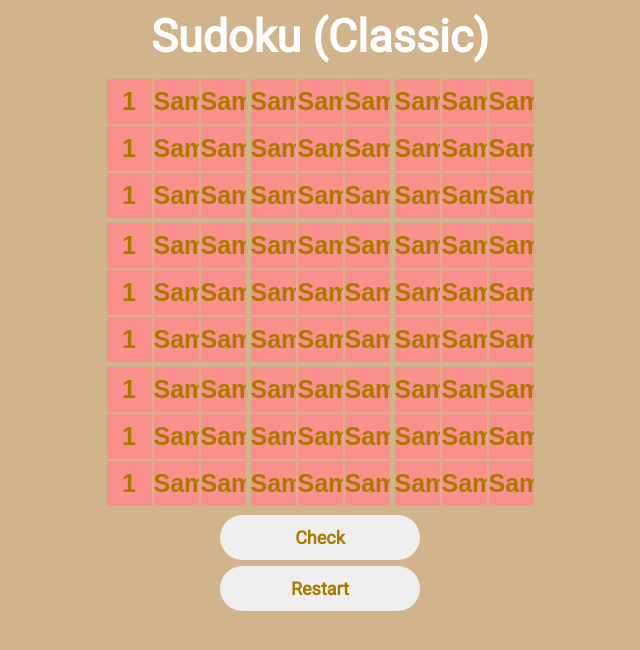
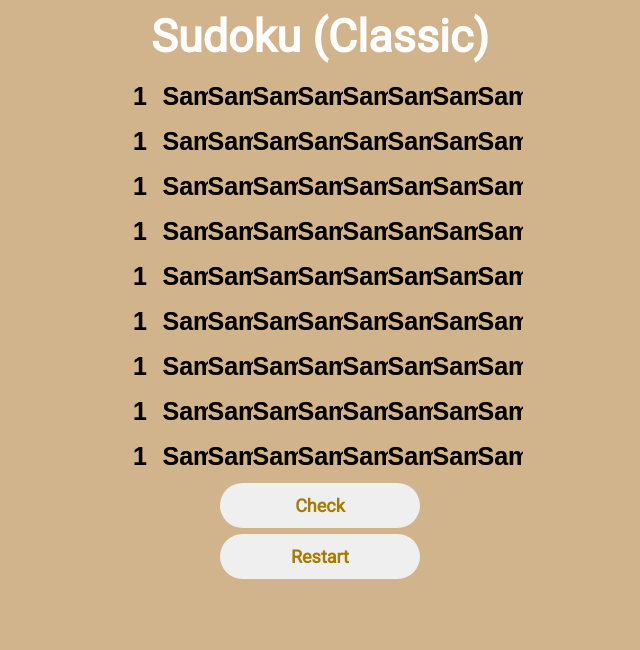
Before and after one commit to ayushgarg-ag/3in1-Sudoku-Web-App, a Flask app: template templates/check.html in a window 1280 px wide. Shown: the top 650 px of the page, without its empty margins (320-960 px from the left). Run offline with Flask 2, Linux system fonts and the light colour scheme; the template is opened without the code that fills it: most values are stand-ins (such as "Sample title", 1, 10 or a date in 2020); some libraries are stand-ins or nearby versions.

Commit message:
Worked on sudoku player and checking grid

```diff
--- a/app.py
+++ b/app.py
@@ -6,6 +6,8 @@ import ctypes
 app = Flask(__name__)
 
 sudoku_grid_list = []
+play_list = []
+
 @app.route('/')
 def menu():
     return render_template('menu.html')
@@ -42,11 +44,13 @@ def play():
 
             # if "/input_classic_play" in request.referrer:
             s = Sudoku(sudoku_grid_list)
-            s.solve()
+            play_list = s.return_array()
+            print("Inside Play: ")
+            print(play_list)
             # elif "/input_kings" in request.referrer:
             #     s = Sudoku_Kings(sudoku_grid_list)
 
-            return render_template('play.html', play_array = s.return_array())
+            return render_template('play.html', play_array = play_list)
         else:
             return render_template('menu.html')
 
@@ -67,9 +71,10 @@ def check():
 
         s = Sudoku(sudoku_grid_list)
         print(s)
-        print(s.check_grid_items())
+        print("Inside Check: ")
+        print(play_list)
 
-        return render_template('check.html', is_solved = s.check_grid(), play_array=s.return_array(), check_array = s.check_grid_items())
+        return render_template('check.html', is_solved = s.check_grid(), play_array=s.return_array(), check_array = s.check_grid_items(), original_array = play_list)
     else:
         return render_template('menu.html')
 
--- a/static/css/main.css
+++ b/static/css/main.css
@@ -118,7 +118,7 @@ input:invalid {
     text-align: center;
 }
 .errors {
-    background-color: rgba(255,0,0,0.4)
+    background-color: rgba(255,0,0,0.4);
 }
 /* Column Borders */
 .grid-container .grid-item:nth-child(n):nth-last-child(9n){
@@ -149,3 +149,6 @@ input:invalid {
 input::selection {
     background: transparent;
 }
+.readonly {
+    color: black;
+}
--- a/templates/base.html
+++ b/templates/base.html
@@ -32,7 +32,5 @@
         <style></style>
         {% block head %}{% endblock %}
     </head>
-    <body>
-        {% block body %}{% endblock %}
-    </body>
+    {% block body %}{% endblock %}
 </html>
--- a/templates/check.html
+++ b/templates/check.html
@@ -65,34 +65,59 @@
 {% endblock %}
 
 {% block body %}
+<body onload="checkAlert()">
 <div class="content">
     <h1 style="text-align: center">Sudoku (Classic)</h1>
     <form action="/check" method="POST">
         <div id="grid-container" class="grid-container">
+
+<!-- # if orig != 0
+# black readonly
+# else
+# if play != 0
+# if check
+# input normal
+# else:
+# input red
+# else:
+# input red -->
             {% for i in range(9) %}
                 {% for j in range(9) %}
-                    {% if (play_array[i][j] != 0) %}
+                    {% if original_array[i][j] != 0 %}
+                        <input name="{{ i*9 + j }}" type="num" maxlength="1" class="txt-input readonly" min="1"
+                        value="{{ solved_array[i][j] }}" readonly>
+                    {% else %}
+                        {% if play_array[i][j] != 0 %}
                             {% if check_array[i][j] %}
                                 <div id="{{ i*9 + j }}" class="grid-item">
-                            <input name="{{ i*9 + j }}" type="num" maxlength="1" class="txt-input" min="1" value="{{ play_array[i][j] }}">
-                        </div>
-                        {% else %}
-                        <div id="{{ i*9 + j }}" class="grid-item">
-                            <input name="{{ i*9 + j }}" type="num" maxlength="1" class="errors" min="1" value="{{ play_array[i][j] }}">
-                        </div>
-                        {% endif %}
-                    {% else %}
-                        <div class="grid-item">
-                            <input id="{{ i*9 + j }}" name="{{ i*9 + j }}" type="num" maxlength="1" class="txt-input errors" min="1"
+                                    <input name="{{ i*9 + j }}" type="num" maxlength="1" class="txt-input" min="1" value="{{ play_array[i][j] }}"
                                         onkeydown="return ( event.ctrlKey || event.altKey
                                                                             || (47<event.keyCode && event.keyCode<58 && event.shiftKey==false)
                                                                             || (95<event.keyCode && event.keyCode<106)
                                                                             || (event.keyCode==8) || (event.keyCode==9)
                                                                             || (event.keyCode>34 && event.keyCode<40)
                                                                             || (event.keyCode==46) )" autocomplete="off">
-                        </div>
+                            {% else %}
+                                <div id="{{ i*9 + j }}" class="grid-item">
+                                    <input name="{{ i*9 + j }}" type="num" maxlength="1" class="txt-input errors" min="1" value="{{ play_array[i][j] }}"
+                                        onkeydown="return ( event.ctrlKey || event.altKey
+                                                                            || (47<event.keyCode && event.keyCode<58 && event.shiftKey==false)
+                                                                            || (95<event.keyCode && event.keyCode<106)
+                                                                            || (event.keyCode==8) || (event.keyCode==9)
+                                                                            || (event.keyCode>34 && event.keyCode<40)
+                                                                            || (event.keyCode==46) )" autocomplete="off">
                             {% endif %}
-
+                        {% else %}
+                            <div id="{{ i*9 + j }}" class="grid-item">
+                                <input name="{{ i*9 + j }}" type="num" maxlength="1" class="txt-input errors" min="1" value="{{ play_array[i][j] }}"
+                                    onkeydown="return ( event.ctrlKey || event.altKey
+                                                                        || (47<event.keyCode && event.keyCode<58 && event.shiftKey==false)
+                                                                        || (95<event.keyCode && event.keyCode<106)
+                                                                        || (event.keyCode==8) || (event.keyCode==9)
+                                                                        || (event.keyCode>34 && event.keyCode<40)
+                                                                        || (event.keyCode==46) )" autocomplete="off">
+                        {% endif %}
+                    {% endif %}
                 {% endfor %}
             {% endfor %}
         </div>
@@ -108,4 +133,5 @@
     </form>
 
 </div>
+</body>
 {% endblock %}
--- a/templates/input_classic_play.html
+++ b/templates/input_classic_play.html
@@ -50,8 +50,8 @@
     );
 </script>
 {% endblock %}
-
 {% block body %}
+<body>
 <div class="content">
     <h1 style="text-align: center">Input a Sudoku</h1>
     <form action="/play" method="POST">
@@ -86,4 +86,5 @@
 
 
 </div>
+</body>
 {% endblock %}
--- a/templates/input_classic_solve.html
+++ b/templates/input_classic_solve.html
@@ -53,6 +53,7 @@
 {% endblock %}
 
 {% block body %}
+<body>
 <div class="content">
     <h1 style="text-align: center">Sudoku Solver (Classic)</h1>
     <form action="/solution" method="POST">
@@ -85,4 +86,5 @@
 
 
 </div>
+</body>
 {% endblock %}
--- a/templates/input_kings.html
+++ b/templates/input_kings.html
@@ -53,6 +53,7 @@
 {% endblock %}
 
 {% block body %}
+<body>
 <div class="content">
     <h1 style="text-align: center">Sudoku Solver (Anti-King)</h1>
     <form action="/solution" method="POST">
@@ -82,4 +83,5 @@
     </div>
 
 </div>
+</body>
 {% endblock %}
--- a/templates/menu.html
+++ b/templates/menu.html
@@ -5,6 +5,7 @@
 {% endblock %}
 
 {% block body %}
+<body>
 <h1>Sudoku Solvers</h1>
 <div class="menubuttoncontainer">
     <button class="menubutton" onclick="location.href='/input_classic_play'">Play a Sudoku</button>
@@ -12,5 +13,5 @@
 <div class="menubuttoncontainer">
     <button class="menubutton" onclick="location.href='/input_classic_solve'">Solve a Sudoku</button>
 </div>
-
+</body>
 {% endblock %}
--- a/templates/solution.html
+++ b/templates/solution.html
@@ -1,5 +1,6 @@
 {% extends 'base.html' %}
 {% block body %}
+<body>
 <div class="content">
     <h1 style="text-align: center">Sudoku Solver</h1>
     <div id="grid-container" class="grid-container">
@@ -20,5 +21,5 @@
 </div>
 
 
-
+</body>
 {% endblock %}
```
Also changed, not shown: sudopy.py (+17 -5 lines), templates/play.html (+10 -2 lines). Lines whose indentation alone changed are shown as unchanged.
